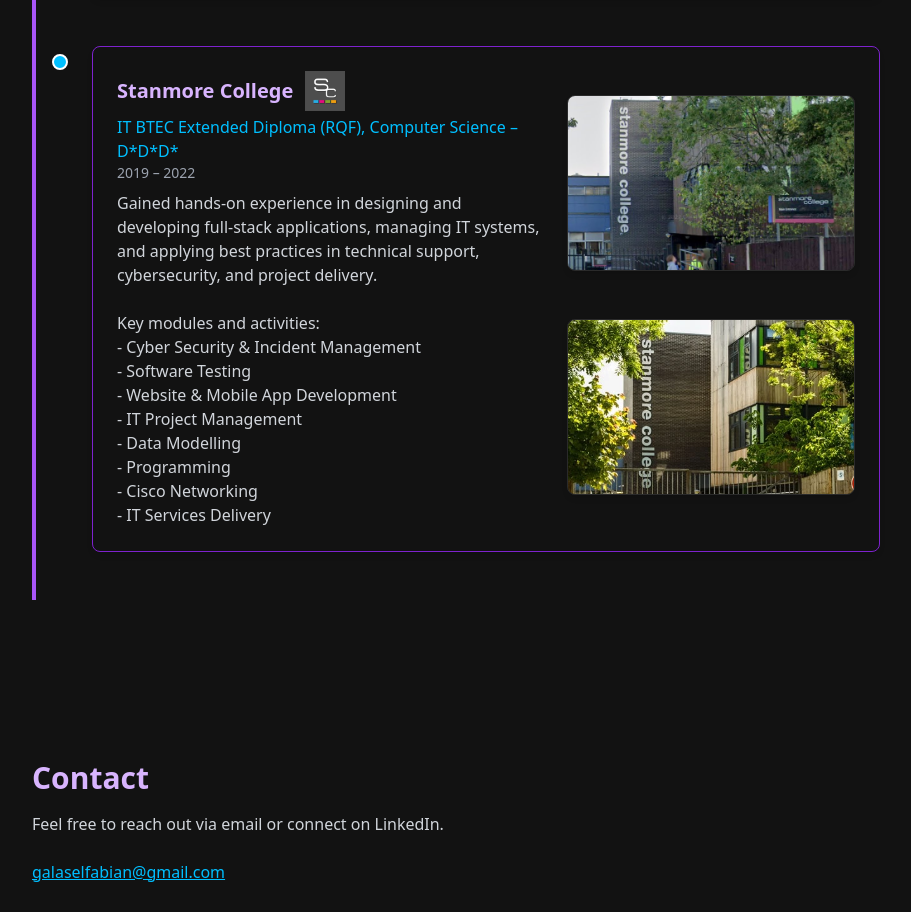
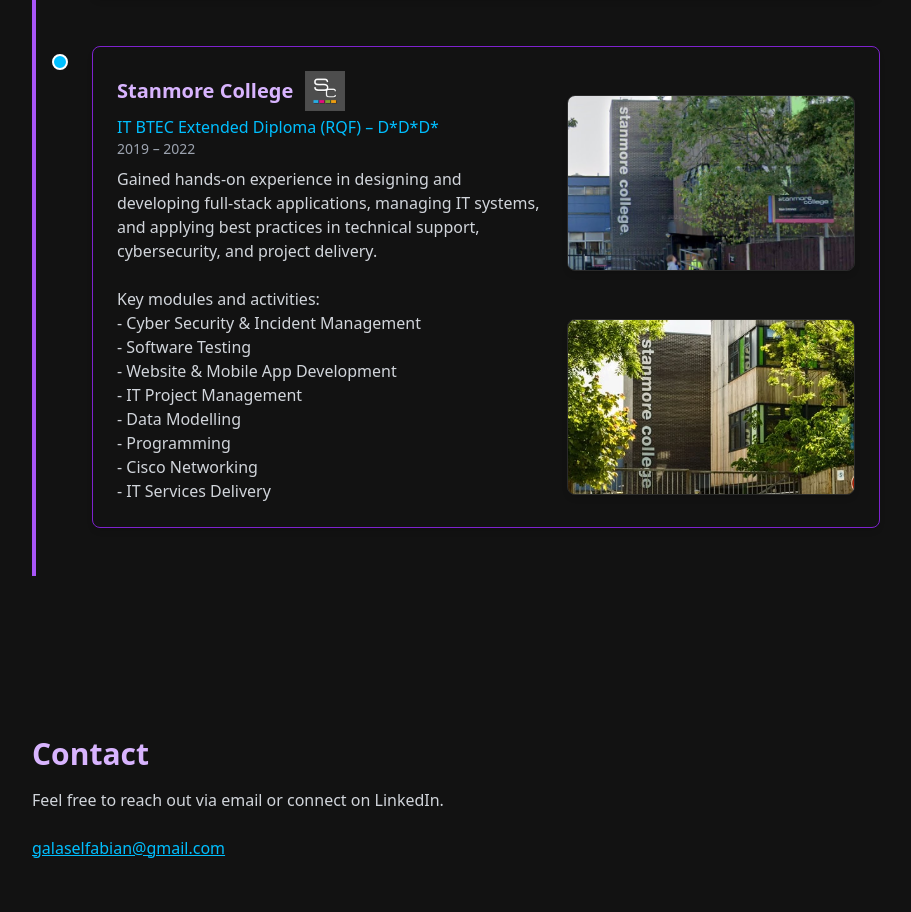
Before and after one commit to FabianC1/PortfolioWebsite, a React (Vite) app: page / in a window 1280 px wide. Shown: the part 2372-3284 px from the top of the page, without its empty margins (184-1095 px from the left). Built offline with nearby package versions, Linux system fonts and the light colour scheme.

Commit message:
Updated images

```diff
--- a/src/App.tsx
+++ b/src/App.tsx
@@ -184,11 +184,12 @@
       "- User Experience (UX) Design\n" +
       "- Undergraduate Individual Project - PulseTech"
   },
+
   {
     institution: "Stanmore College",
     logo: "/stanmore.png",
     images: ["/stanmore1.png", "/stanmore-2.webp"],
-    degree: "IT BTEC Extended Diploma (RQF), Computer Science – D*D*D*",
+    degree: "IT BTEC Extended Diploma (RQF) – D*D*D*",
     duration: "2019 – 2022",
     details:
       "Gained hands-on experience in designing and developing full-stack applications, managing IT systems, and applying best practices in technical support, cybersecurity, and project delivery.\n\n" +
```
Also changed, not shown: public/mdx-building-2.jpg, public/mdx-building.jpg.
